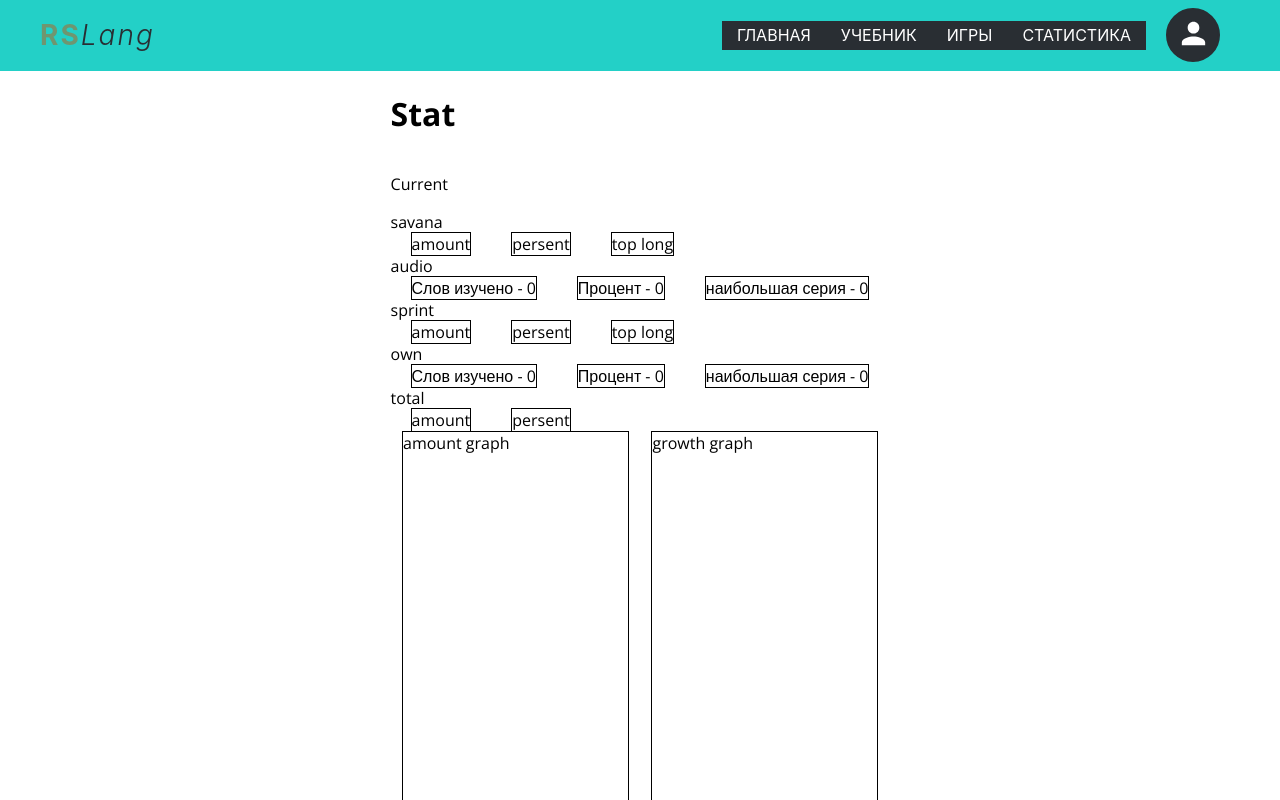
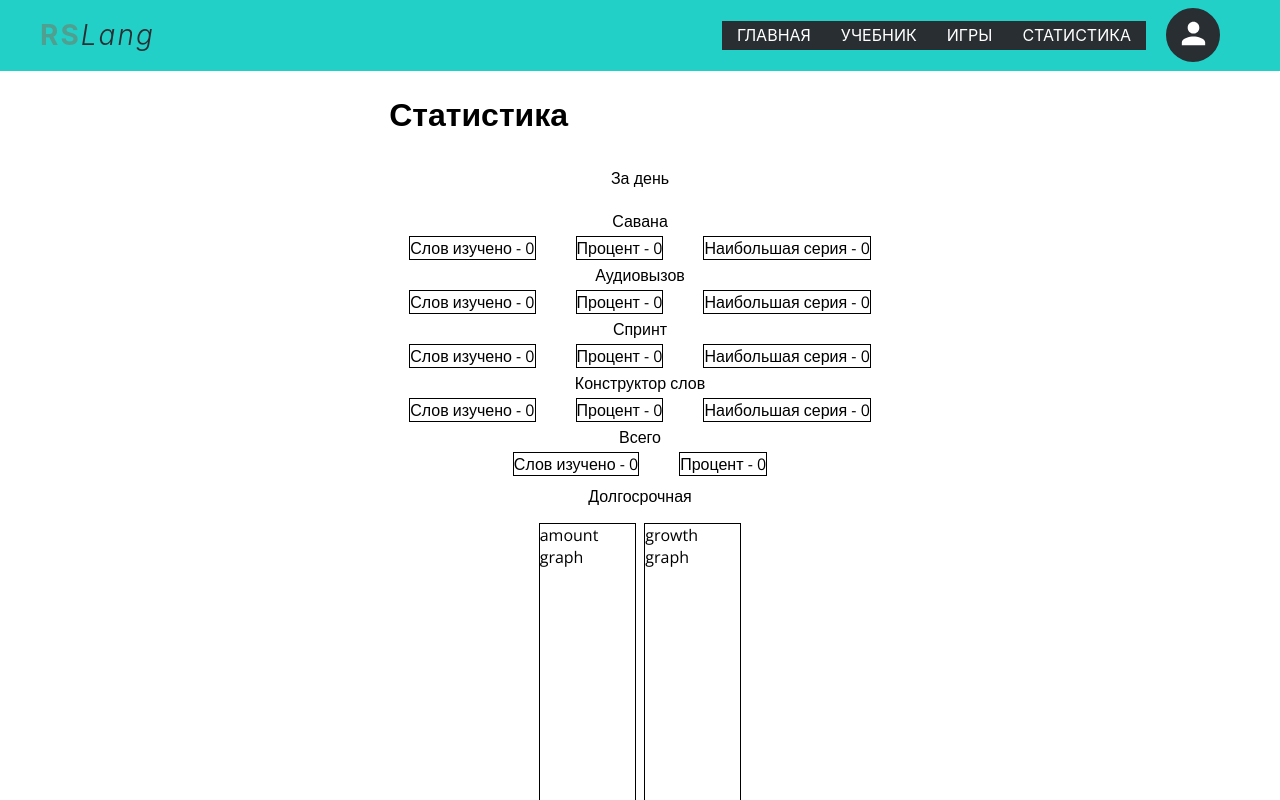
Before and after one commit to I-vasilich-I/rslang, a React (Create React App) app: page /stat in a window 1280 px wide. Shown: the top 800 px of the page. Built offline with nearby package versions, Linux system fonts and the light colour scheme.

Commit message:
feat: add total day stat

```diff
--- /dev/null
+++ b/src/components/GameStat/GameStat.scss
@@ -0,0 +1,11 @@
+.stat-current-amount,
+.stat-current-persent,
+.stat-current-top-long,
+.stat-current-total-amount,
+.stat-current-total-persent {
+    border: 1px solid black;
+    margin: 0 20px;
+}
+.stat-game-title {
+    margin: 5px;
+}
--- /dev/null
+++ b/src/components/GameStat/GameStat.tsx
@@ -0,0 +1,37 @@
+import React from 'react';
+import './GameStat.scss';
+import { gameToStat } from '../../types/dayStat';
+
+interface iProps {
+    game: string;
+    el: gameToStat[];
+}
+interface iGameNames {
+    [index: string]: string;
+}
+
+export const GameStat: React.FC<iProps> = ({ game, el }: iProps) => {
+    const init = 0;
+    const wrong = el.reduce((acc, current) => acc + current.wrong, init);
+    const rigth = el.reduce((acc, current) => acc + current.right, init);
+    const topLong = el.reduce((a, b) => (a > b.series ? a : b.series), init);
+    const persent = wrong !== 0 && rigth !== 0 ? Math.round((rigth / (rigth + wrong)) * 100) : 0;
+    const gameNames: iGameNames = {
+        sprint: 'Спринт',
+        audio: 'Аудиовызов',
+        savana: 'Савана',
+        own: 'Конструктор слов',
+        total: 'Всего',
+    };
+
+    return (
+        <>
+            <div className='stat-game-title'>{gameNames[game]}</div>
+            <div className='stat-current-game '>
+                <span className='stat-current-amount'>Слов изучено - {wrong + rigth}</span>
+                <span className='stat-current-persent'>Процент - {persent}</span>
+                {game !== 'total' && <span className='stat-current-top-long'>Наибольшая серия - {topLong}</span>}
+            </div>
+        </>
+    );
+};
--- a/src/pages/Games/AudioChallengeGame/AudioChallengeGame.tsx
+++ b/src/pages/Games/AudioChallengeGame/AudioChallengeGame.tsx
@@ -9,9 +9,10 @@ import { useActions } from '../../../hooks/useActions';
 import { GameResult } from '../../../types/gameResult';
 import { useHistory } from 'react-router-dom';
 import { BACKEND_API_URL } from '../../../constants/constants';
+import { gameToStat } from '../../../types/dayStat';
 
 const dayStat: gameToStat = { name: 'audio', series: 0, right: 0, wrong: 0, date: Date.now() };
-
+let currentSeries = 0;
 export const AudioChallengeGame: React.FC = () => {
     const { setResults, clearResults } = useActions();
     const { SetStat } = useActions();
@@ -23,9 +24,6 @@ export const AudioChallengeGame: React.FC = () => {
     const fullscreenHandle = useFullScreenHandle();
     const history = useHistory();
     const [isWrong, setIsWrong] = useState(false);
-    const [series, setSeries] = useState(0);
-    const [right, setRight] = useState(0);
-    const [wrong, setWrong] = useState(0);
 
     const onlyValue: string[] = words.map((el) => el.wordTranslate);
 
@@ -121,23 +119,24 @@ export const AudioChallengeGame: React.FC = () => {
         };
         if (isWrong) {
             rez.game.wrong = 1;
-            setWrong((prev) => prev + 1);
-            setSeries(0);
+            dayStat.wrong += 1;
+            if (currentSeries > dayStat.series) dayStat.series = currentSeries;
+            currentSeries = 0;
+            // setWrong((prev) => prev + 1);
+            // setSeries(0);
+            setIsWrong(false);
         } else {
             rez.game.right = 1;
-            setRight((prev) => prev + 1);
-            setSeries((prev) => prev + 1);
+            dayStat.right += 1;
+            currentSeries += 1;
+            // setRight((prev) => prev + 1);
+            // setSeries((prev) => prev + 1);
         }
-        if (index < words.length - 1) {
+        if (index < 4) {
             setIndex((prev) => prev + 1);
         } else {
-            SetStat({
-                name: 'audio',
-                series,
-                right,
-                wrong,
-                date: Date.now(),
-            });
+            if (currentSeries) dayStat.series = currentSeries;
+            SetStat(dayStat);
             history.push('result');
         }
 
--- a/src/pages/Games/MyOwnGame/MyOwnGame.tsx
+++ b/src/pages/Games/MyOwnGame/MyOwnGame.tsx
@@ -13,6 +13,10 @@ import { useActions } from '../../../hooks/useActions';
 import { GameResult } from '../../../types/gameResult';
 import { useHistory } from 'react-router-dom';
 import { BACKEND_API_URL } from '../../../constants/constants';
+import { gameToStat } from '../../../types/dayStat';
+
+const dayStat: gameToStat = { name: 'own', series: 0, right: 0, wrong: 0, date: Date.now() };
+let currentSeries = 0;
 
 export const MyOwnGame: React.FC = (): JSX.Element => {
     const { setResults, clearResults } = useActions();
@@ -26,10 +30,6 @@ export const MyOwnGame: React.FC = (): JSX.Element => {
     const gameRef = useRef<HTMLInputElement>(null);
     const [isWrong, setIsWrong] = useState(false);
     const history = useHistory();
-    const [series, setSeries] = useState(0);
-    const [topSeries, setTopSeries] = useState(0);
-    const [right, setRight] = useState(0);
-    const [wrong, setWrong] = useState(0);
     const { SetStat } = useActions();
 
     const fullscreenHandle = useFullScreenHandle();
@@ -151,26 +151,25 @@ export const MyOwnGame: React.FC = (): JSX.Element => {
         };
         if (isWrong) {
             rez.game.wrong = 1;
-            setWrong((prev) => prev + 1);
-            if (topSeries < series) setTopSeries(series);
-            setSeries(0);
+            //setWrong((prev) => prev + 1);
+            dayStat.wrong += 1;
+            if (currentSeries > dayStat.series) dayStat.series = currentSeries;
+            currentSeries = 0;
+            // if (topSeries < series) setTopSeries(series);
+            // setSeries(0);
             setIsWrong(false);
         } else {
             rez.game.right = 1;
-            setRight((prev) => prev + 1);
-            setSeries((prev) => prev + 1);
+            dayStat.right += 1;
+            currentSeries += 1;
+            // setRight((prev) => prev + 1);
+            // setSeries((prev) => prev + 1);
         }
-        if (index < 5) {
+        if (index < words.length - 1) {
             setIndex((prev) => prev + 1);
         } else {
-            if (series) setTopSeries(series);
-            SetStat({
-                name: 'own',
-                series: topSeries,
-                right,
-                wrong,
-                date: Date.now(),
-            });
+            if (currentSeries) dayStat.series = currentSeries;
+            SetStat(dayStat);
             history.push('result');
         }
         setResults(rez);
--- a/src/pages/Stat/Stat.scss
+++ b/src/pages/Stat/Stat.scss
@@ -3,15 +3,29 @@
     flex-direction: column;
     margin: 0 auto;
 }
-.stat-current-amount,
-.stat-current-persent,
-.stat-current-top-long,
-.stat-current-total-amount,
-.stat-current-total-persent {
-    border: 1px solid black;
-    margin: 0 20px;
+// .stat-current-amount,
+// .stat-current-persent,
+// .stat-current-top-long,
+// .stat-current-total-amount,
+// .stat-current-total-persent {
+//     border: 1px solid black;
+//     margin: 0 20px;
+// }
+.stat-current {
+    display: flex;
+    flex-direction: column;
+    align-items: center;
+}
+p {
+    margin-top: 10px;
 }
 .stat-total {
+    display: flex;
+    flex-direction: column;
+    align-items: center;
+}
+
+.stat-total-wrapper {
     display: flex;
     justify-content: space-around;
 }
--- a/src/pages/Stat/Stat.tsx
+++ b/src/pages/Stat/Stat.tsx
@@ -1,63 +1,36 @@
 import React from 'react';
+import { GameStat } from '../../components/GameStat/GameStat';
 import { useTypedSelector } from '../../hooks/useTypeSelector';
 
 import './Stat.scss';
 
+const DAY_IN_MILISECONDS = 86400000;
+
 export const Stat: React.FC = () => {
     const { dayStat } = useTypedSelector((state) => state.dayStat);
-    const audioStat = dayStat.filter((el) => el.name === 'audio');
-    const ownStat = dayStat.filter((el) => el.name === 'own');
-    const init = 0;
-    const audioWrong = audioStat.reduce((acc, current) => acc + current.wrong, init);
-    const audioRigth = audioStat.reduce((acc, current) => acc + current.right, init);
-    const audioTopLong = audioStat.reduce((a, b) => (a > b.series ? a : b.series), init);
-    const audioPersent =
-        audioWrong !== 0 && audioRigth !== 0 ? Math.round((audioRigth / (audioRigth + audioWrong)) * 100) : 0;
-    const ownWrong = ownStat.reduce((acc, current) => acc + current.wrong, init);
-    const ownRigth = ownStat.reduce((acc, current) => acc + current.right, init);
-    const ownTopLong = ownStat.reduce((a, b) => (a > b.series ? a : b.series), init);
-    const ownPersent = ownWrong !== 0 && ownRigth !== 0 ? Math.round((ownRigth / (ownRigth + ownWrong)) * 100) : 0;
-    console.log(audioWrong);
-    console.log(audioRigth);
-    console.log(audioTopLong);
+    const filterStat = dayStat.filter((el) => Date.now() - el.date <= DAY_IN_MILISECONDS);
+    const audioStat = filterStat.filter((el) => el.name === 'audio');
+    const ownStat = filterStat.filter((el) => el.name === 'own');
+    const sprintStat = filterStat.filter((el) => el.name === 'sprint');
+    const savanaStat = filterStat.filter((el) => el.name === 'savana');
+
     return (
         <div className='stat-wrapper'>
-            <h1>Stat</h1>
+            <h1>Статистика</h1>
             <div className='stat-current'>
-                <p>Current</p>
-                <div className='stat-game-title'>savana</div>
-                <div className='stat-current-game stat-current-savana'>
-                    <span className='stat-current-amount'>amount</span>
-                    <span className='stat-current-persent'>persent</span>
-                    <span className='stat-current-top-long'>top long</span>
-                </div>
-                <div className='stat-game-title'>audio</div>
-                <div className='stat-current-game stat-current-audio'>
-                    <span className='stat-current-amount'>Слов изучено - {audioWrong + audioRigth}</span>
-                    <span className='stat-current-persent'>Процент - {audioPersent}</span>
-                    <span className='stat-current-top-long'>наибольшая серия - {audioTopLong}</span>
-                </div>
-                <div className='stat-game-title'>sprint</div>
-                <div className='stat-current-game stat-current-sprint'>
-                    <span className='stat-current-amount'>amount</span>
-                    <span className='stat-current-persent'>persent</span>
-                    <span className='stat-current-top-long'>top long</span>
-                </div>
-                <div className='stat-game-title'>own</div>
-                <div className='stat-current-game stat-current-own'>
-                    <span className='stat-current-amount'>Слов изучено - {ownWrong + ownRigth}</span>
-                    <span className='stat-current-persent'>Процент - {ownPersent}</span>
-                    <span className='stat-current-top-long'>наибольшая серия - {ownTopLong}</span>
-                </div>
-                <div className='stat-game-title'>total</div>
-                <div className='stat-current-total'>
-                    <span className='stat-current-total-amount'>amount</span>
-                    <span className='stat-current-total-persent'>persent</span>
-                </div>
+                <p>За день</p>
+                <GameStat game={'savana'} el={savanaStat} />
+                <GameStat game={'audio'} el={audioStat} />
+                <GameStat game={'sprint'} el={sprintStat} />
+                <GameStat game={'own'} el={ownStat} />
+                <GameStat game={'total'} el={filterStat} />
             </div>
             <div className='stat-total'>
-                <div className='stat-total-amount'> amount graph</div>
-                <div className='stat-total-growth'>growth graph</div>
+                <p>Долгосрочная</p>
+                <div className='stat-total-wrapper'>
+                    <div className='stat-total-amount'> amount graph</div>
+                    <div className='stat-total-growth'>growth graph</div>
+                </div>
             </div>
         </div>
     );
```
